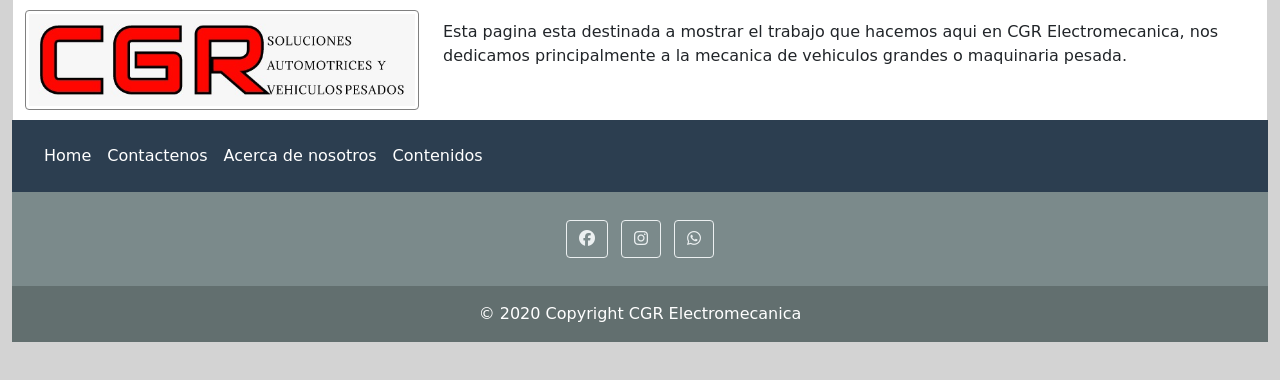
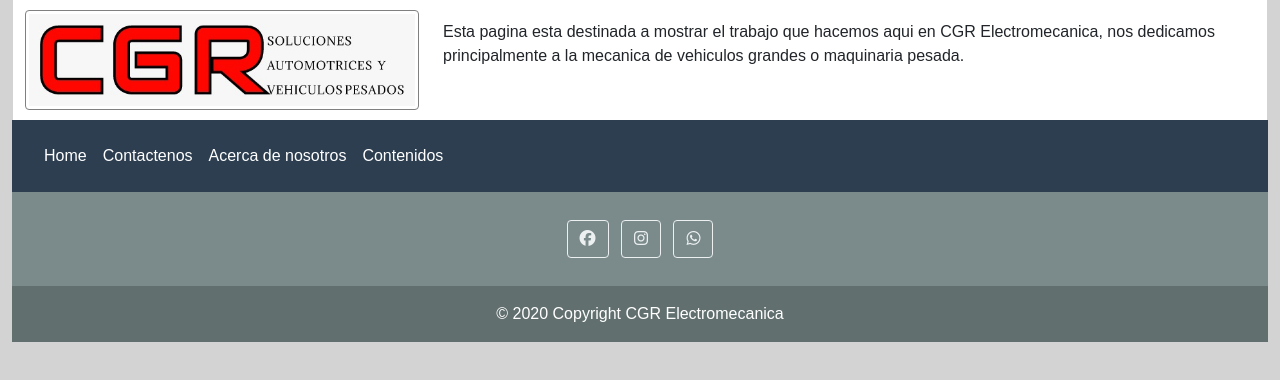
Before and after one commit to PatrickOsorno/patrickwebs, a plain HTML site: page CGRElectromecanica/index.html in a window 1280 px wide. Drawn offline with Linux system fonts and the light colour scheme.

Commit message:
Add files via upload

```diff
--- a/CGRElectromecanica/css/estilo.css
+++ b/CGRElectromecanica/css/estilo.css
@@ -1,5 +1,5 @@
 body{
-    font-family: 'Hubballi', cursive;
+    font-family: 'Nunito', sans-serif;
     background-color: lightgray;
 }
 .encabezado{
```
